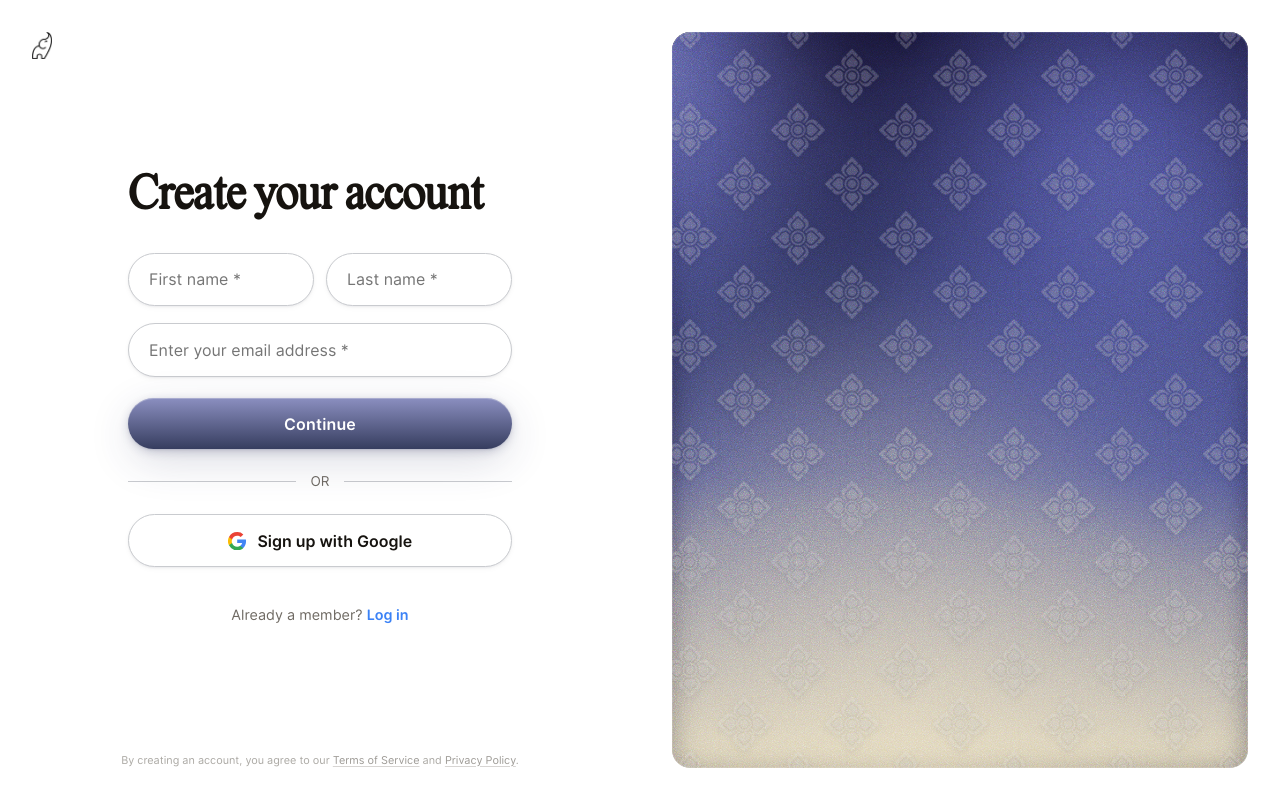
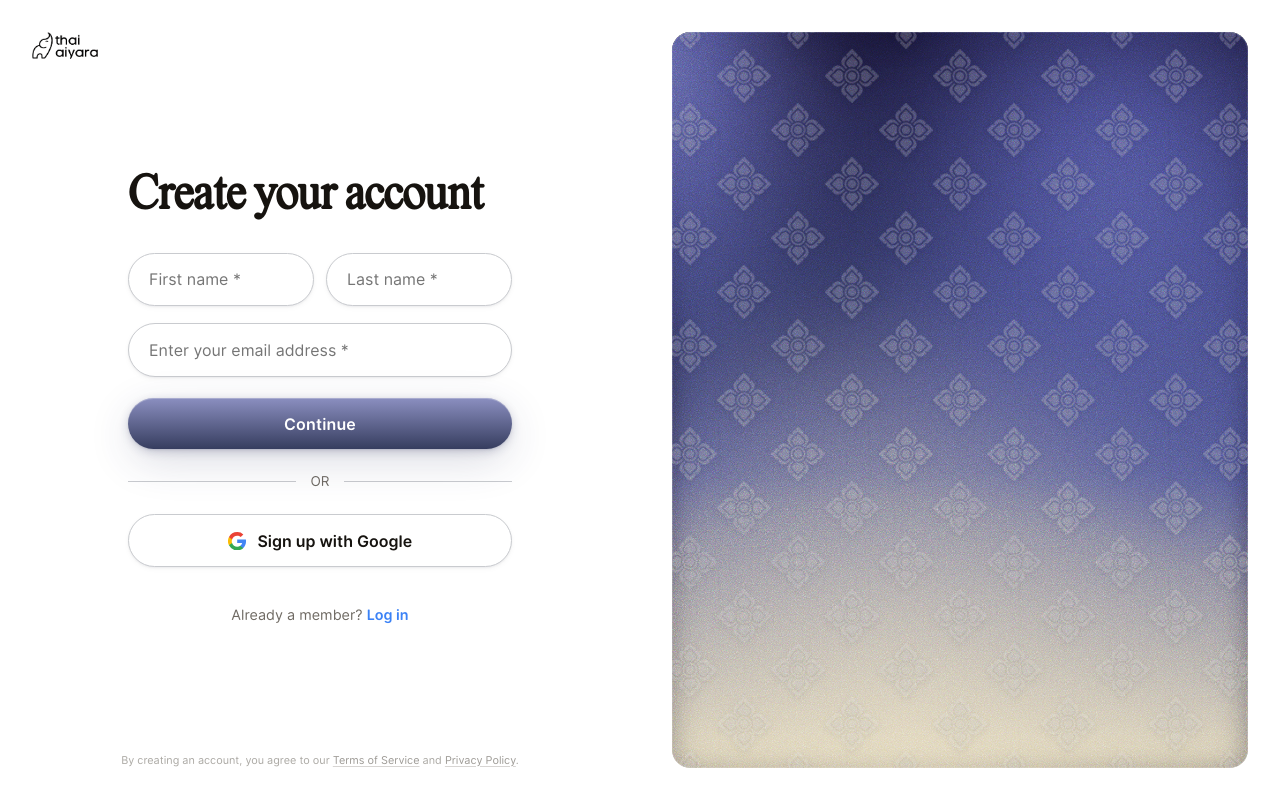
Before and after one commit to ubcthaiaiyara/website, a Next.js app: page /join in a window 1280 px wide. Built offline with nearby package versions, Linux system fonts and the light colour scheme; no server answers.

Commit message:
fix(nav): fix the login/signup wordmark animation not playing in dev

```diff
--- a/app/components/AuthBrand.tsx
+++ b/app/components/AuthBrand.tsx
@@ -2,14 +2,42 @@
 
 import Image from "next/image";
 import Link from "next/link";
+import { useEffect, useState } from "react";
 
 const AUTH_TO_HOME_KEY = "aiyara-auth-to-home";
+const HOME_TO_AUTH_KEY = "aiyara-home-to-auth";
 
 export default function AuthBrand() {
+    const [enteringFromHome, setEnteringFromHome] = useState(false);
+
+    useEffect(() => {
+        // One-shot flag consumed on entry. Two constraints combine here:
+        //   • setState is deferred to rAF (lint: no setState in effect body).
+        //   • React StrictMode double-invokes this effect in dev; the first
+        //     pass's cleanup cancels its frame, so the flag must NOT be cleared
+        //     until the rAF actually runs — otherwise the second pass reads null
+        //     and the animation never applies. Removing inside the callback lets
+        //     the second pass re-see "1" and re-schedule the update.
+        let frame: number | undefined;
+        try {
+            if (sessionStorage.getItem(HOME_TO_AUTH_KEY) === "1") {
+                frame = window.requestAnimationFrame(() => {
+                    sessionStorage.removeItem(HOME_TO_AUTH_KEY);
+                    setEnteringFromHome(true);
+                });
+            }
+        } catch {
+            // Storage can be unavailable in restricted browsing modes.
+        }
+        return () => {
+            if (frame !== undefined) window.cancelAnimationFrame(frame);
+        };
+    }, []);
+
     return (
         <Link
             href="/"
-            className="auth-brand"
+            className={`auth-brand${enteringFromHome ? " is-entering-from-home" : ""}`}
             onClick={() => {
                 try {
                     sessionStorage.setItem(AUTH_TO_HOME_KEY, "1");
@@ -19,10 +47,10 @@ export default function AuthBrand() {
             }}
         >
             <Image
-                src="/elephant.png"
+                src="/thai-aiyara-wordmark.png"
                 alt="UBC Thai Aiyara"
-                width={81}
-                height={109}
+                width={764}
+                height={317}
                 priority
             />
         </Link>
```
